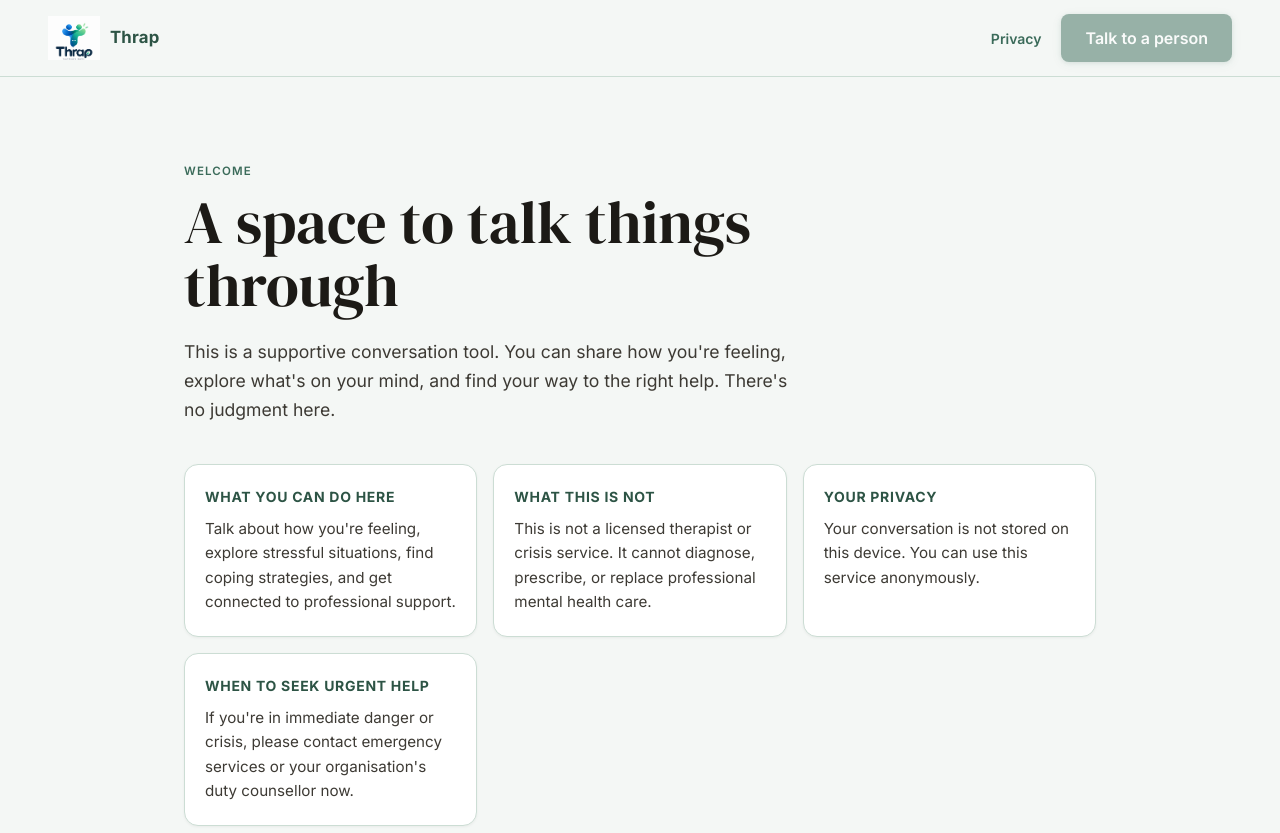
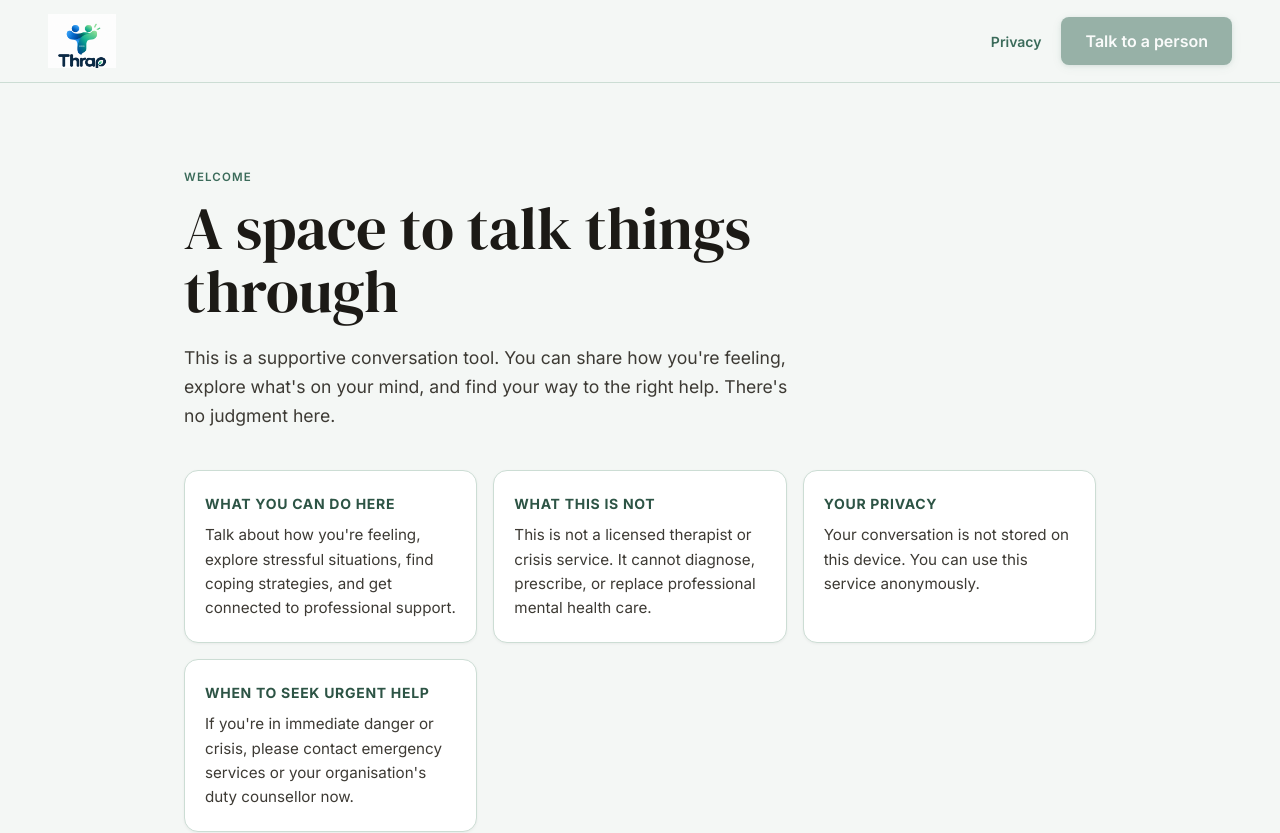
Before and after one commit to Lifeofdrew2/Thrap, a React (Vite) app: page / in a window 1280 px wide. Shown: the top 833 px of the page. Built offline with nearby package versions, Linux system fonts and the light colour scheme; what i18n-iso-countries would draw is missing.

Commit message:
Use enlarged logo-only navbar brand

```diff
--- a/src/App.tsx
+++ b/src/App.tsx
@@ -151,9 +151,8 @@ export function App() {
       <header className="app-header">
         <div className="header-brand">
           <span className="header-logo-wrap">
-            <img className="header-logo" src="/logo.png" alt="" />
+            <img className="header-logo" src="/logo.png" alt="Thrap" />
           </span>
-          <p className="service-mark">Thrap</p>
         </div>
         <div className="header-actions">
           {!terminal && !turnLimitRoute && stage !== "privacy" && (
--- a/src/styles/index.css
+++ b/src/styles/index.css
@@ -83,15 +83,15 @@ p { line-height: 1.65; }
 }
 
 .header-logo-wrap {
-  width: 3.25rem;
-  height: 2.75rem;
+  width: 4.25rem;
+  height: 3.4rem;
   overflow: hidden;
   flex: 0 0 auto;
 }
 
 .header-logo {
   display: block;
-  width: 3.25rem;
+  width: 4.25rem;
   height: auto;
   object-fit: contain;
   object-position: top center;
```
